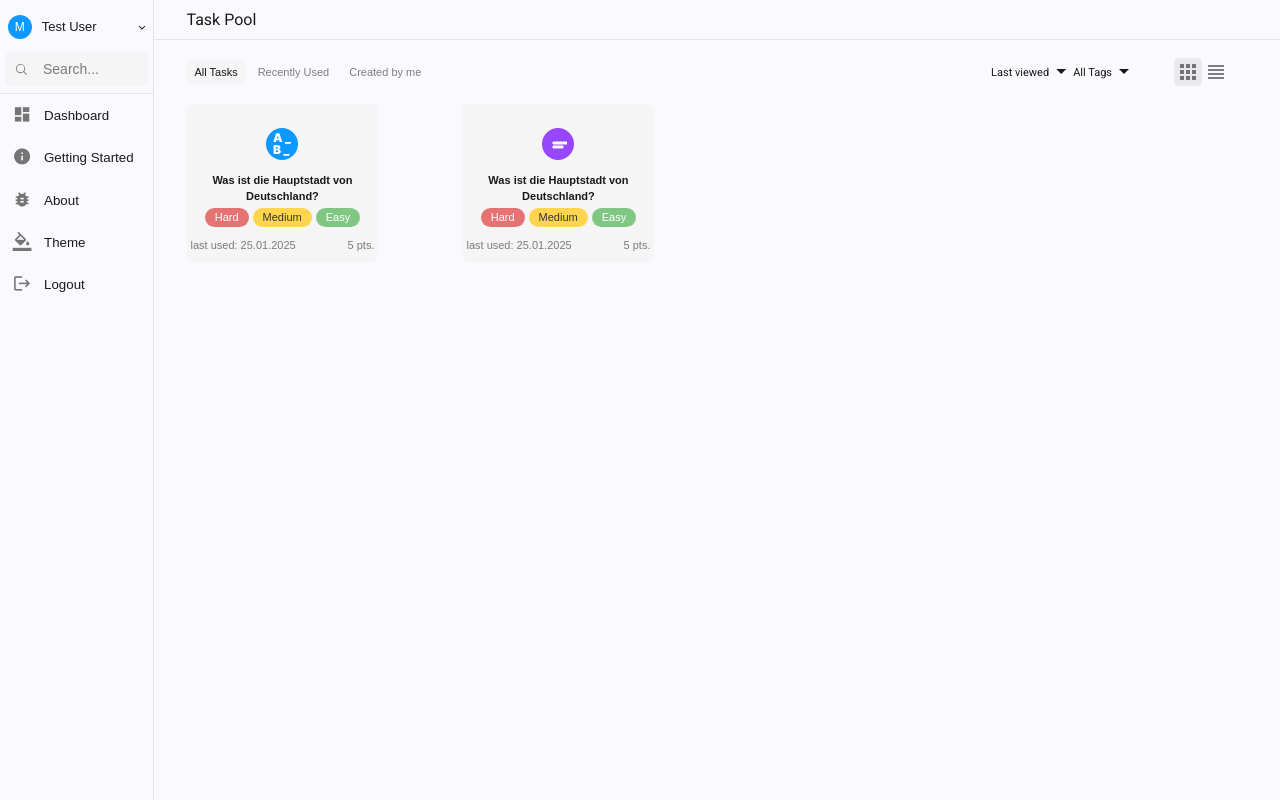
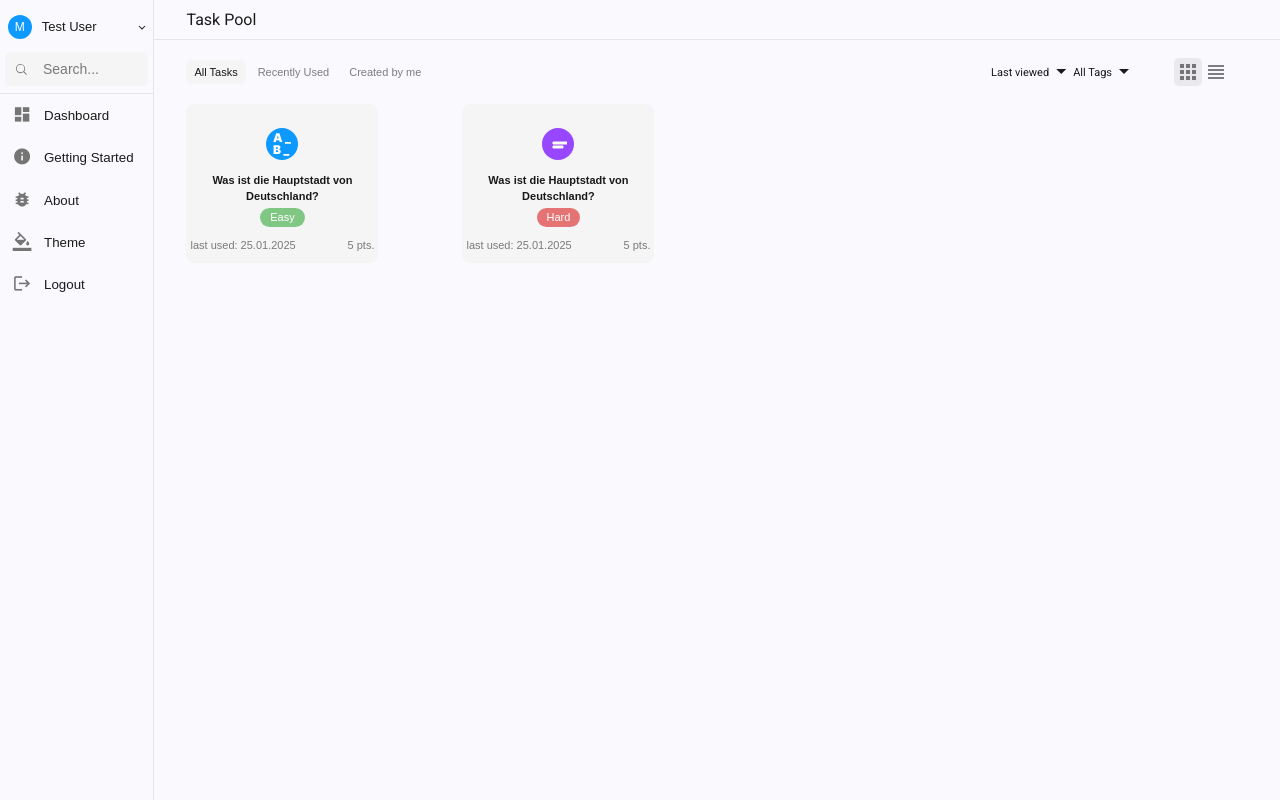
Before and after one commit to vs-ude/exam-toolbox, an Angular app in the folder frontend/: page /task-pool in a window 1280 px wide. Built offline with nearby package versions, Linux system fonts and the light colour scheme.

Commit message:
Add task metadata fields and tag support to task interfaces and components

```diff
--- a/frontend/src/app/components/create-exam/create-exam.component.ts
+++ b/frontend/src/app/components/create-exam/create-exam.component.ts
@@ -131,7 +131,13 @@ export class CreateExamComponent {
           type: "multipleChoice",
           question: { DE: "", EN: "" },
           answerOptions: [{ DE: "", EN: "", correct: true },],
-          points: 1
+          points: 1,
+          createdBy: "placeholder",
+          createdAt: new Date(),
+          lastUsed: new Date(),
+          usedIn: [this.exam._id || "placeholder_id"],
+          tags: [],
+
         });
         break;
       case "new_shortAnswer":
@@ -140,7 +146,12 @@ export class CreateExamComponent {
           type: "shortAnswer",
           question: { DE: "", EN: "" },
           solution: { DE: "", EN: "" },
-          points: 1
+          points: 1,
+          createdBy: "placeholder",
+          createdAt: new Date(),
+          lastUsed: new Date(),
+          usedIn: [this.exam._id || "placeholder_id"],
+          tags: [],
         });
         break;
       case "new_picture":
@@ -150,7 +161,12 @@ export class CreateExamComponent {
           question: { DE: "", EN: "" },
           questionPicture: { urlDE: "", urlEN: "" },
           solutionPicture: { urlDE: "", urlEN: "" },
-          points: 1
+          points: 1,
+          createdBy: "placeholder",
+          createdAt: new Date(),
+          lastUsed: new Date(),
+          usedIn: [this.exam._id || "placeholder_id"],
+          tags: [],
         });
         break;
 
--- a/frontend/src/app/components/create-exam/tasks/multipleChoiceTask/multiplechoice-task.component.ts
+++ b/frontend/src/app/components/create-exam/tasks/multipleChoiceTask/multiplechoice-task.component.ts
@@ -48,7 +48,12 @@ export class MultiplechoiceTaskComponent extends BaseTaskComponent implements On
       EN: "",
     },
     answerOptions: [{ DE: "Option1", EN: "", correct: false }],
-    points: 0
+    points: 0,
+    tags: [],
+    createdBy: "placeholder",
+    createdAt: new Date(),
+    lastUsed: new Date(),
+    usedIn: [],
   };
 
 
--- a/frontend/src/app/components/create-exam/tasks/picture-task/picture-task.component.ts
+++ b/frontend/src/app/components/create-exam/tasks/picture-task/picture-task.component.ts
@@ -36,7 +36,12 @@ export class PictureTaskComponent extends BaseTaskComponent {
     question: { DE: "", EN: "" },
     questionPicture: { urlDE: "", urlEN: "" },
     solutionPicture: { urlDE: "", urlEN: "" },
-    points: 2
+    points: 2,
+    tags: [],
+    createdBy: "placeholder",
+    createdAt: new Date(),
+    lastUsed: new Date(),
+    usedIn: [],
   };
 
   public pictureFileUrlQuestionDE: string = "";
--- a/frontend/src/app/components/create-exam/tasks/short-answer-task/short-answer-task.component.ts
+++ b/frontend/src/app/components/create-exam/tasks/short-answer-task/short-answer-task.component.ts
@@ -44,7 +44,12 @@ export class ShortAnswerTaskComponent extends BaseTaskComponent implements OnIni
     type: "shortAnswer",
     question: { DE: "", EN: "" },
     solution: { DE: "", EN: "" },
-    points: 2
+    points: 2,
+    tags: [],
+    createdBy: "placeholder",
+    createdAt: new Date(),
+    lastUsed: new Date(),
+    usedIn: [],
   };
 
   ngOnInit(): void {
--- a/frontend/src/app/components/debug/debug.component.ts
+++ b/frontend/src/app/components/debug/debug.component.ts
@@ -22,7 +22,12 @@ const tasks: Task[] = [
       DE: '',
       EN: ''
     },
-    points: 4
+    points: 4,
+    tags: [],
+    createdBy: "placeholder",
+    createdAt: new Date(),
+    lastUsed: new Date(),
+    usedIn: [],
   },
   {
     taskId: 'task2',
@@ -35,7 +40,13 @@ const tasks: Task[] = [
       DE: '',
       EN: ''
     },
-    points: 6
+    points: 6,
+    tags: [],
+    createdBy: "placeholder",
+    createdAt: new Date(),
+    lastUsed: new Date(),
+    usedIn: [],
+
   }
 ];
 
--- a/frontend/src/app/components/task-pool-card/task-pool-card.component.html
+++ b/frontend/src/app/components/task-pool-card/task-pool-card.component.html
@@ -7,10 +7,10 @@
         <span class="name">{{task.question.DE}}</span>
         <span class="description"></span>
     </div>
-    <div class="tag_wrapper">
-        <span class="task_tag" style="background: #e57373; color: #fff;">Hard</span>
-        <span class="task_tag" style="background: #ffd54f; color: #333;">Medium</span>
-        <span class="task_tag" style="background: #81c784; color: #fff;">Easy</span>
+    <div class="tag_wrapper" *ngFor="let tag of task.tags">
+        <span class="task_tag" [ngStyle]="{'backgroundColor': tag.color, 'color': tag.textColor}">
+            {{tag.name}}
+        </span>
     </div>
 
     <div class="footer">
--- a/frontend/src/app/components/task-pool-card/task-pool-card.component.ts
+++ b/frontend/src/app/components/task-pool-card/task-pool-card.component.ts
@@ -2,12 +2,12 @@ import { Component, Input, input } from '@angular/core';
 import { Task } from '../../exam';
 import { MatIconModule } from '@angular/material/icon';
 import { ColorProviderService } from '../../services/color-provider.service';
-import { NgStyle } from '@angular/common';
+import { NgFor, NgStyle } from '@angular/common';
 
 @Component({
   selector: 'app-task-pool-card',
   standalone: true,
-  imports: [MatIconModule, NgStyle],
+  imports: [MatIconModule, NgStyle, NgFor],
   templateUrl: './task-pool-card.component.html',
   styleUrl: './task-pool-card.component.scss'
 })
--- a/frontend/src/app/components/task-pool/task-pool.component.ts
+++ b/frontend/src/app/components/task-pool/task-pool.component.ts
@@ -73,7 +73,12 @@ export class TaskPoolComponent implements AfterViewInit {
       { DE: "München", EN: "Munich", correct: false },
       { DE: "Hamburg", EN: "Hamburg", correct: false },
       { DE: "Köln", EN: "Cologne", correct: false },
-    ]
+    ],
+    createdBy: "placeholder",
+    createdAt: new Date(),
+    lastUsed: new Date(),
+    usedIn: ["placeholder_id"],
+    tags: [{ name: "Easy", color: "#81c784", textColor: "#fff" }],
   },
   {
     taskId: "shortAnswer-1749196671991",
@@ -87,6 +92,11 @@ export class TaskPoolComponent implements AfterViewInit {
       DE: "Berlin",
       EN: "Berlin"
     },
+    createdBy: "placeholder",
+    createdAt: new Date(),
+    lastUsed: new Date(),
+    usedIn: ["placeholder_id"],
+    tags: [{ name: "Hard", color: "#e57373", textColor: "#fff" }],
   }];
 
   displayedColumns: string[] = ['taskId', 'type', 'question', 'points',];
```
Also changed, not shown: frontend/src/app/exam.ts (+12 -0 lines), 1 other file (tests, documents, lock files or other folders).
